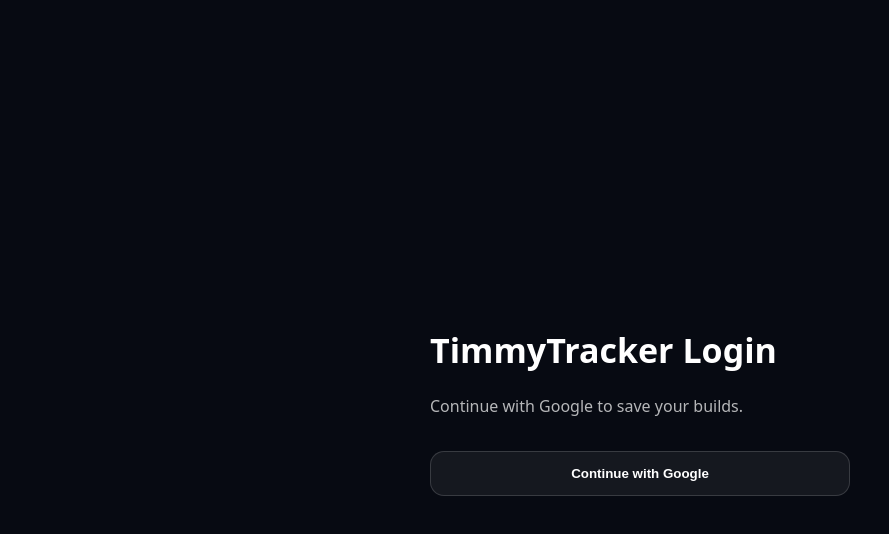
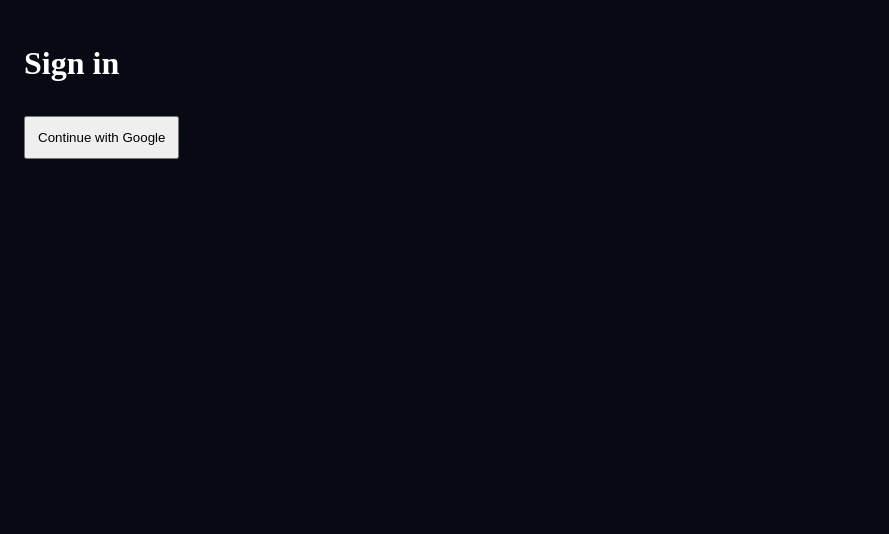
Before and after one commit to Kapatako/timmytracker-auth2, a Next.js app: page /sign-in in a window 1280 px wide. Shown: the top 534 px of the page, without its empty margins (0-889 px from the left). Built offline with nearby package versions, Linux system fonts and the light colour scheme.

Commit message:
Update page.tsx

```diff
--- a/app/sign-in/page.tsx
+++ b/app/sign-in/page.tsx
@@ -1,55 +1,18 @@
 "use client";
 
 import { signIn } from "next-auth/react";
-import { useSearchParams } from "next/navigation";
 
 export default function SignInPage() {
-  const sp = useSearchParams();
+  return (
+    <main style={{ padding: 24 }}>
+      <h1>Sign in</h1>
 
-  // ✅ URL’den callbackUrl çek (TopNav bunu gönderiyor)
-  const callbackUrl =
-    sp.get("callbackUrl") ||
-    "https://www.timmytracker.com/me";
-
-  return (
-    <main
-      style={{
-        minHeight: "100vh",
-        display: "grid",
-        placeItems: "center",
-        background: "#070A12",
-        color: "white",
-        fontFamily: "system-ui",
-      }}
-    >
-      <div style={{ width: 420 }}>
-        <h1 style={{ fontSize: 34, fontWeight: 900 }}>TimmyTracker Login</h1>
-
-        <p style={{ opacity: 0.7, marginTop: 8 }}>
-          Continue with Google to save your builds.
-        </p>
-
-        <button
-          onClick={() =>
-            signIn("google", {
-              callbackUrl, // ✅ burası kritik
-            })
-          }
-          style={{
-            marginTop: 18,
-            width: "100%",
-            padding: "14px",
-            borderRadius: 14,
-            border: "1px solid rgba(255,255,255,0.15)",
-            background: "rgba(255,255,255,0.06)",
-            color: "white",
-            fontWeight: 800,
-            cursor: "pointer",
-          }}
-        >
-          Continue with Google
-        </button>
-      </div>
+      <button
+        onClick={() => signIn("google", { callbackUrl: "https://www.timmytracker.com/me" })}
+        style={{ padding: 12, marginTop: 12 }}
+      >
+        Continue with Google
+      </button>
     </main>
   );
 }
```
